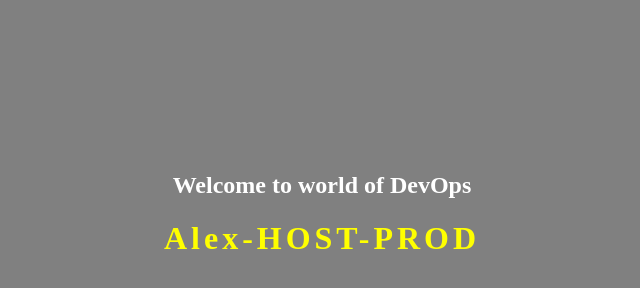
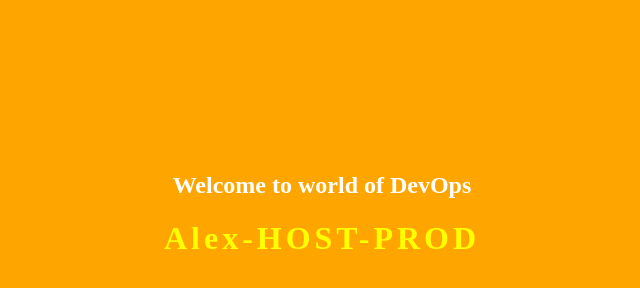
Before and after one commit to KonovalovAlexey/Jenkins, a plain HTML site: page index.html in a window 1280 px wide. Shown: the whole page, without its empty margins (318-958 px from the left). Drawn offline with Linux system fonts and the light colour scheme.

Commit message:
Change permition

```diff
--- a/index.html
+++ b/index.html
@@ -16,7 +16,7 @@ function Elastic()
 setTimeout('Elastic()',100)
 }
 </script>
-<body bgcolor="grey"  onload=Elastic()>
+<body bgcolor="orange"  onload=Elastic()>
 <CENTER>
 <br><br><br><br>
 <br><br><br><br>
```
